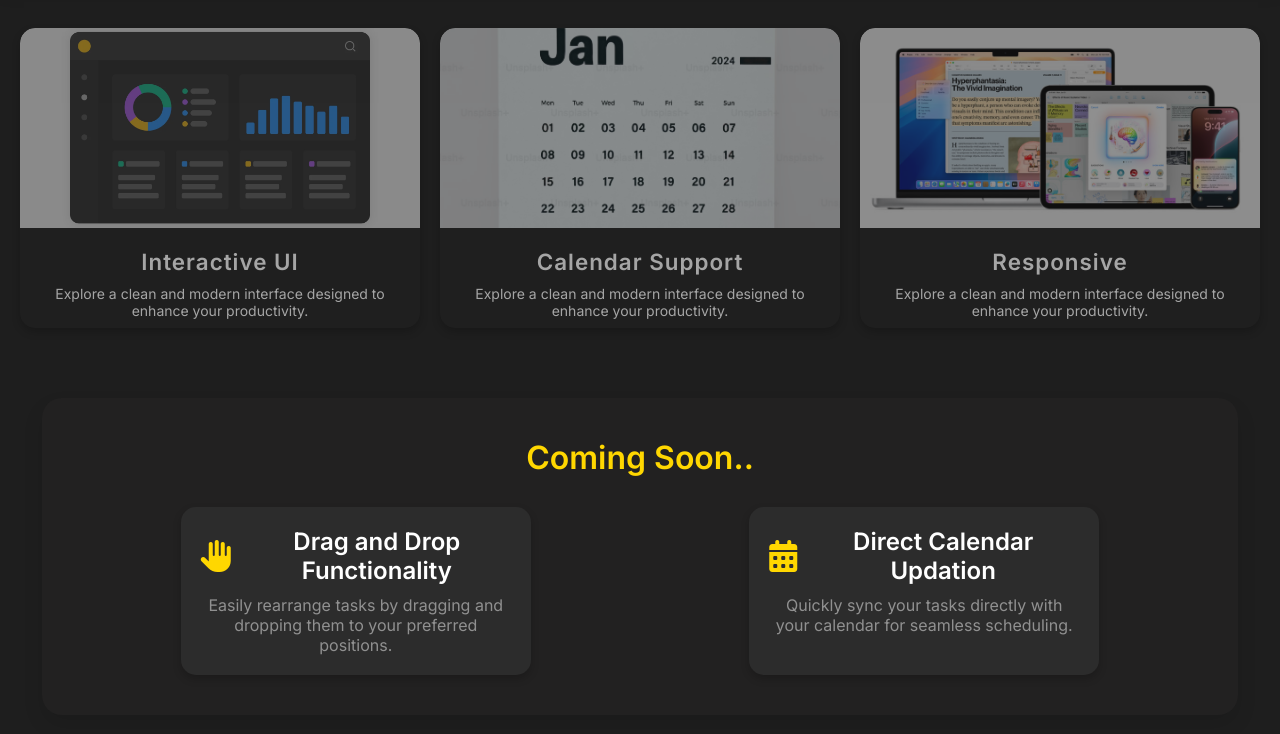
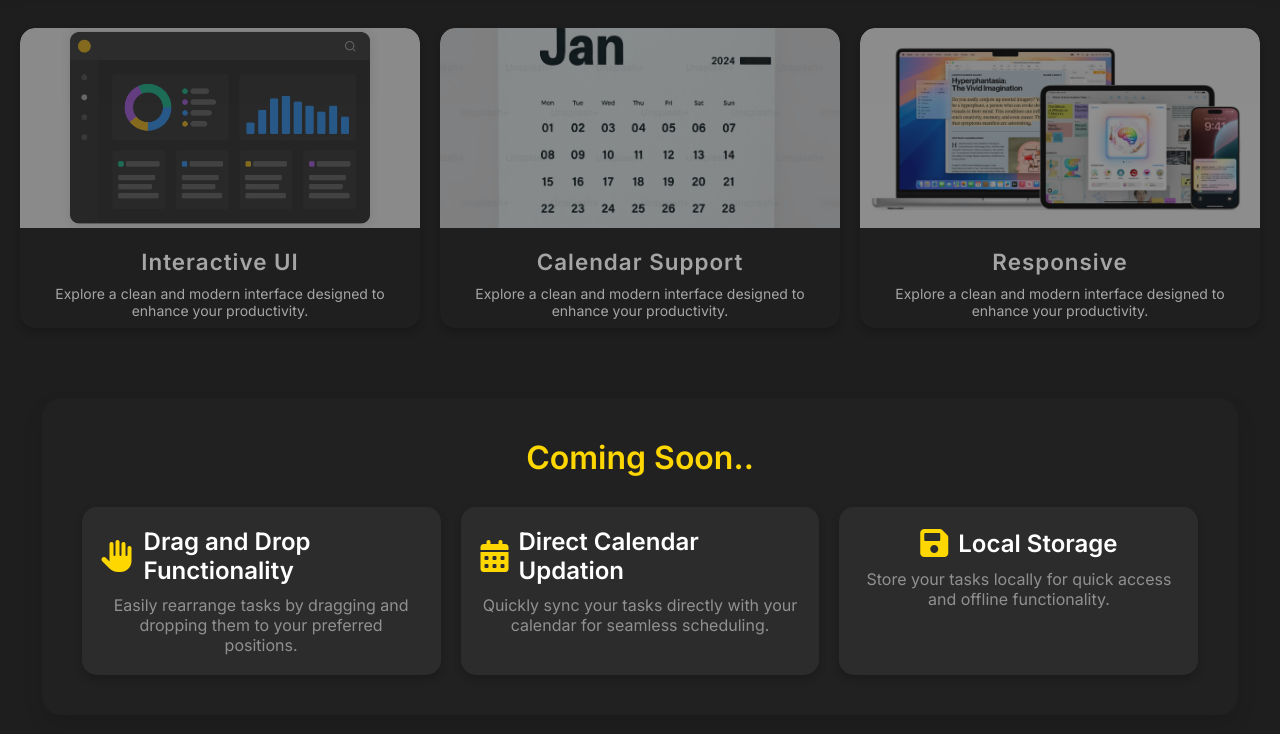
Before and after one commit to Swayam0407/Docket.io, a website: page public/login.html in a window 1280 px wide. Shown: the part 660-1394 px from the top of the page. Drawn offline with Linux system fonts and the light colour scheme.

Commit message:
added local
local soon

```diff
--- a/public/login.css
+++ b/public/login.css
@@ -509,7 +509,7 @@ footer {
     background-color: #2C2C2C;
     border-radius: 15px;
     padding: 20px;
-    width: 350px;
+    width: 410px;
     box-shadow: 0 4px 8px rgba(0, 0, 0, 0.2);
     text-align: center;
 }
@@ -518,6 +518,7 @@ footer {
     display: flex;
     align-items: center;
     justify-content: center;
+    text-align: left;
     margin-bottom: 10px;
 }
 
@@ -531,6 +532,7 @@ footer {
     font-size: 1.5rem;
     color: #FFF;
     font-weight: 600;
+    display: flex;
 }
 
 .feature-desc {
--- a/public/login.html
+++ b/public/login.html
@@ -99,7 +99,6 @@
             </div>
         </div>
 
-        <!-- Upcoming Features Section -->
 <div class="upcoming">
     <div class="futuretit">Coming Soon..</div>
     <div class="futurefeat">
@@ -120,6 +119,15 @@
                 <h3 class="feature-title">Direct Calendar Updation</h3>
             </div>
             <p class="feature-desc">Quickly sync your tasks directly with your calendar for seamless scheduling.</p>
+        </div>
+
+        <!-- Card 3 -->
+        <div class="feature-card">
+            <div class="feature-icon-title">
+                <i class="fas fa-save"></i>
+                <h3 class="feature-title">Local Storage</h3>
+            </div>
+            <p class="feature-desc">Store your tasks locally for quick access and offline functionality.</p>
         </div>
     </div>
 </div>
```
Lines whose indentation alone changed are shown as unchanged.
